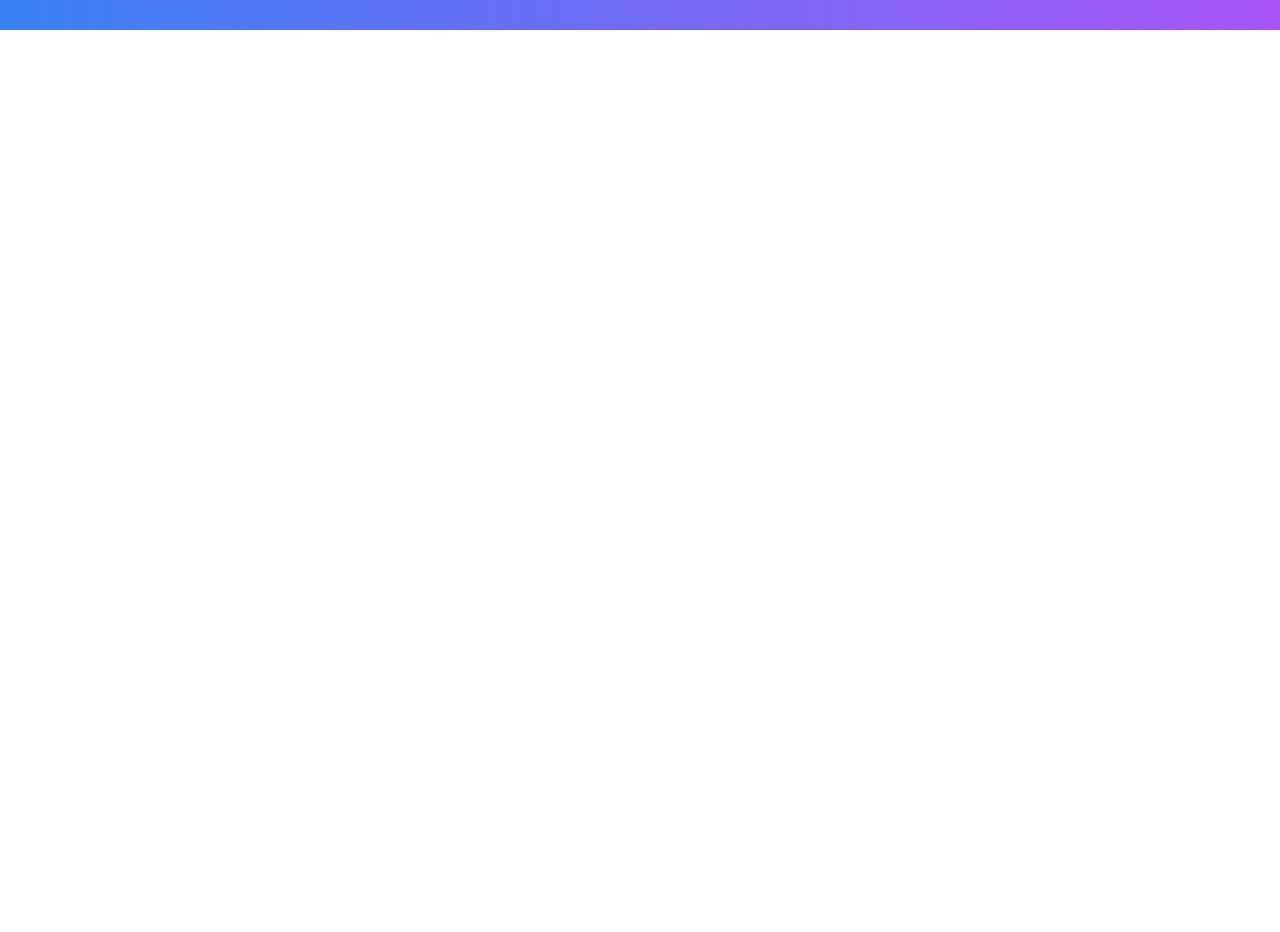
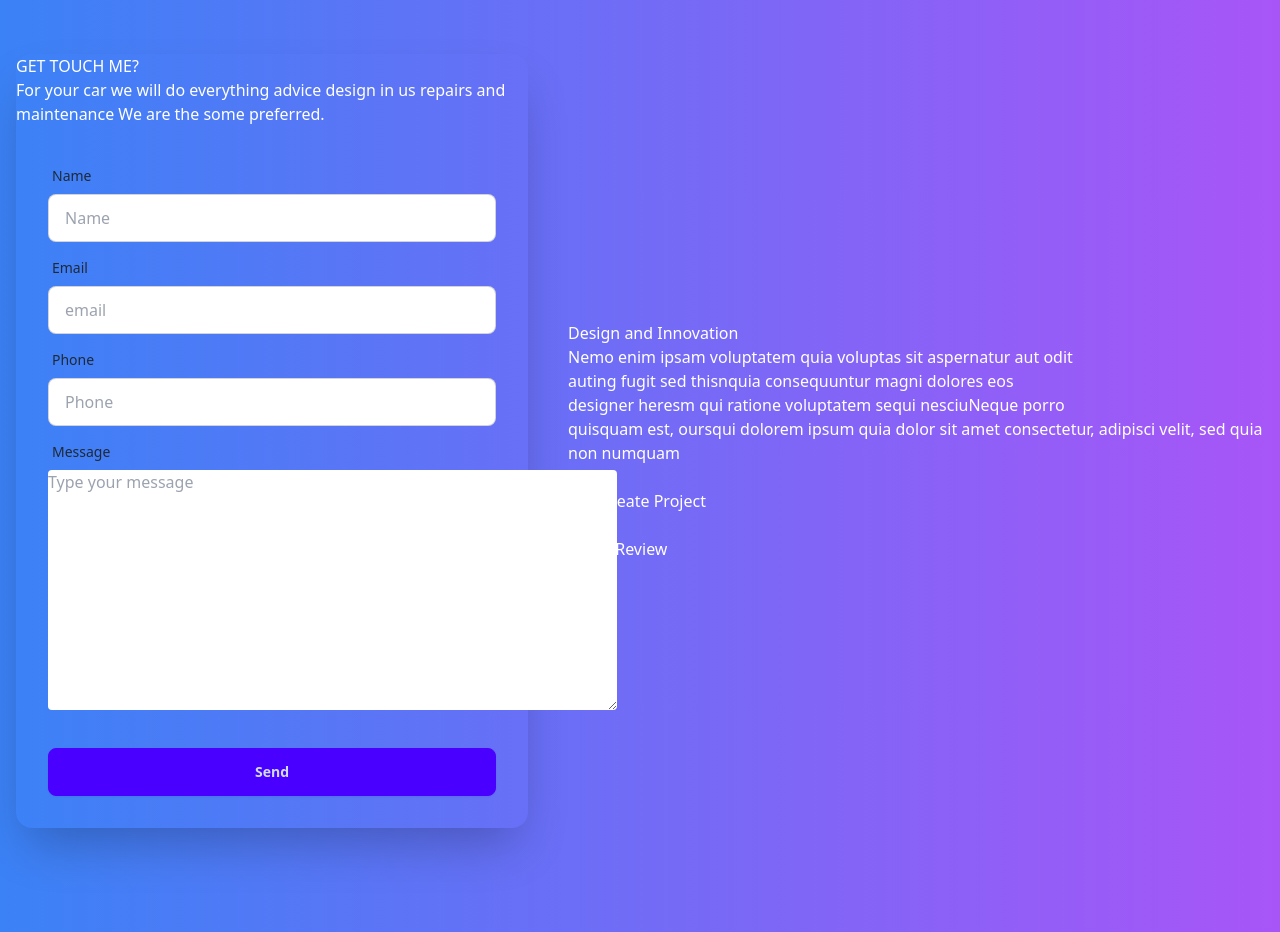
Before and after one commit to rashaduldev/Portfollio, a React (Vite) app: page /rabby in a window 1280 px wide. Shown: the part 1580-2512 px from the top of the page. Before the commit the page ends 1610 px from the top, so only its background shows below. Built offline with nearby package versions, Linux system fonts and the light colour scheme.

Commit message:
get touch me part added

```diff
--- a/src/Pages/Rabby/Rabby.jsx
+++ b/src/Pages/Rabby/Rabby.jsx
@@ -1,6 +1,7 @@
 import About from "../../components/About/About";
 import Services from "../../components/Services/Services";
 import Technology from "../../components/Technology/Technology";
+import Touch from "../../components/Touch/Touch";
 
 
 const Rabby = () => {
@@ -9,6 +10,7 @@ const Rabby = () => {
            <Services></Services>
            <Technology></Technology>
            <About></About>
+           <Touch></Touch>
         </div>
     );
 };
--- /dev/null
+++ b/src/components/Touch/Touch.jsx
@@ -0,0 +1,83 @@
+const Touch = () => {
+  return (
+    <div className="my-12">
+      <div>
+        <div className="hero min-h-screen">
+          <div className="hero-content flex gap-10 jusb flex-col lg:flex-row-reverse">
+            <div className="flex-1">
+              <h1>Design and Innovation</h1>
+              <p>
+                Nemo enim ipsam voluptatem quia voluptas sit aspernatur aut odit <br />
+                auting fugit sed thisnquia consequuntur magni dolores eos <br />
+                designer heresm qui ratione voluptatem sequi nesciuNeque porro <br />
+                quisquam est, oursqui dolorem ipsum quia dolor sit amet
+                consectetur, adipisci velit, sed quia non numquam
+              </p>
+              <div>
+                <div>
+                  <p>10K+</p>
+                  <p>Compleate Project</p>
+                </div>
+                <div>
+                  <p>800+</p>
+                  <p>Client Review</p>
+                </div>
+              </div>
+            </div>
+            <div className="card w-full max-w-lg shadow-2xl flex-1">
+                <h2>GET TOUCH ME?</h2>
+                <p>For your car we will do everything advice design in us repairs and maintenance We are the some preferred.</p>
+              <form className="card-body">
+                <div className="form-control">
+                  <label className="label">
+                    <span className="label-text">Name</span>
+                  </label>
+                  <input
+                    type="text"
+                    placeholder="Name"
+                    className="input input-bordered"
+                    required
+                  />
+                </div>
+                <div className="form-control">
+                  <label className="label">
+                    <span className="label-text">Email</span>
+                  </label>
+                  <input
+                    type="email"
+                    placeholder="email"
+                    className="input input-bordered"
+                    required
+                  />
+                </div>
+                <div className="form-control">
+                  <label className="label">
+                    <span className="label-text">Phone</span>
+                  </label>
+                  <input
+                    type="text"
+                    placeholder="Phone"
+                    className="input input-bordered"
+                    required
+                  />
+                </div>
+                <div>
+                <label className="label">
+                    <span className="label-text">Message</span>
+                  </label>
+                <textarea className="rounded" name="" id="" cols="60" placeholder="Type your message" rows="10"></textarea>
+                </div>
+
+                <div className="form-control mt-6">
+                  <button className="btn btn-primary">Send</button>
+                </div>
+              </form>
+            </div>
+          </div>
+        </div>
+      </div>
+    </div>
+  );
+};
+
+export default Touch;
```
Also changed, not shown: 1 other file (tests, documents, lock files or other folders).
